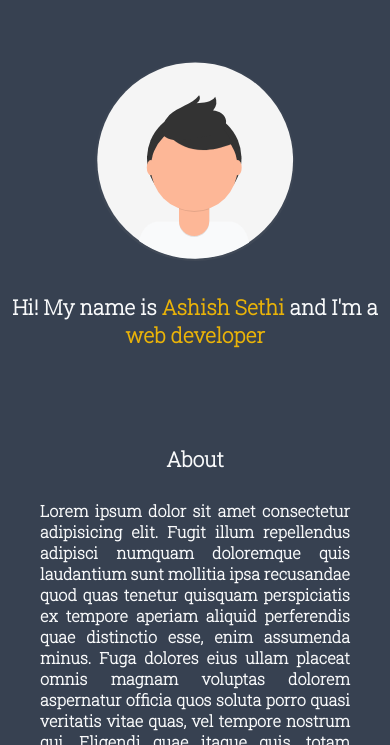
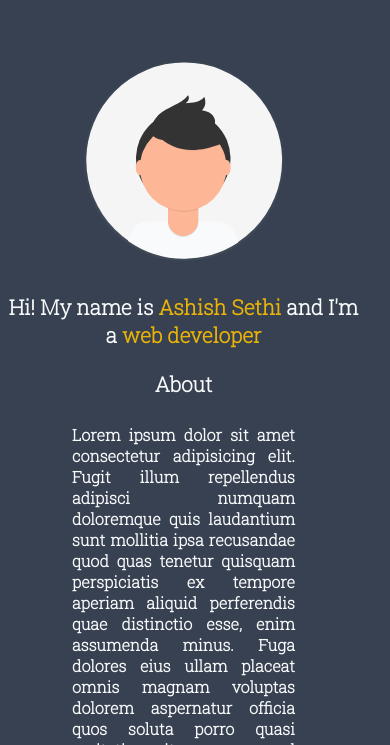
Before and after one commit to dev-ashishsethi/my-website-portfolio, a plain HTML site: page index.html in a window 390 px wide. Shown: the part 99-844 px from the top of the page. Drawn offline with Linux system fonts and the light colour scheme.

Commit message:
Update style.css

```diff
--- a/style.css
+++ b/style.css
@@ -14,6 +14,12 @@ body{
 
 }
 
+@media (max-width:800px) {
+    body{
+        max-width: 90%;
+        width: 100%;
+    }
+}
 .navigation{
     background-color: var(--nav_clr);
     display: flex;
@@ -70,6 +76,8 @@ body{
 .content{
     margin-top: 6rem;
     padding: 0rem 2rem;
+    margin: 0rem 2rem;
+
 }
 .content__head{
     text-align: center;
```
